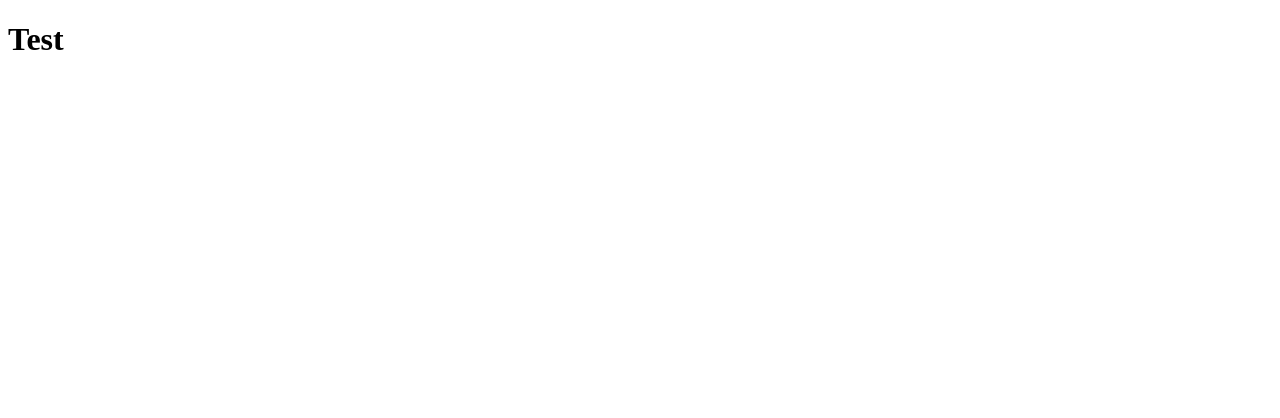
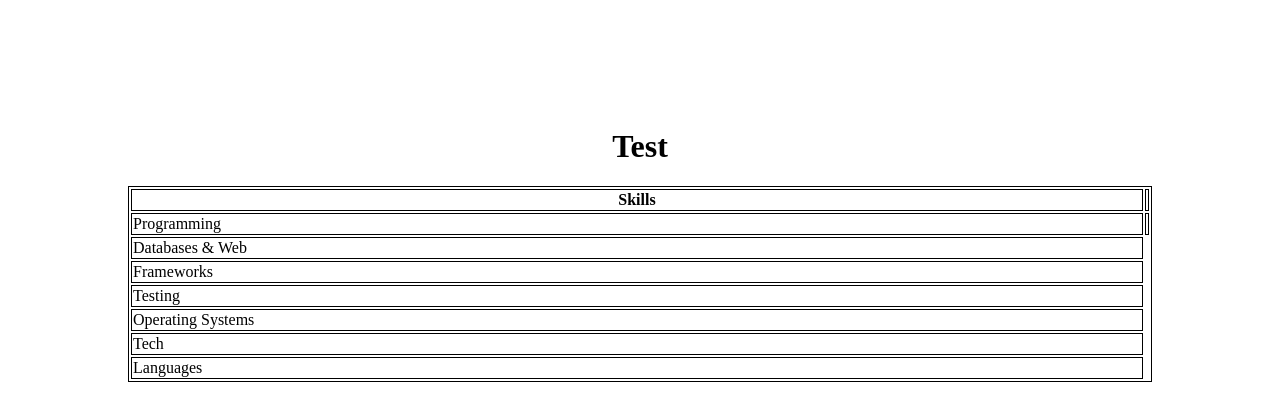
Before and after one commit to aexko/alexkao.github.io, a plain HTML site: page index.html in a window 1280 px wide. Drawn offline with Linux system fonts and the light colour scheme.

Commit message:
started the Skills block

```diff
--- a/index.html
+++ b/index.html
@@ -5,12 +5,44 @@
     <meta charset="UTF-8">
     <meta http-equiv="X-UA-Compatible" content="IE=edge">
     <meta name="viewport" content="width=device-width, initial-scale=1.0">
+    <link rel="stylesheet" href="style.css">
     <title>Alex Kao - Curriculum vitae</title>
 </head>
 
 <body>
+<h1>Test</h1>
 
-    <h1>Test</h1>
+<div class="skills">
+<table>
+    <tr>
+        <th>Skills</th>
+        <th></th>
+    </tr>
+    <tr>
+        <td>Programming</td>
+        <td></td>
+    </tr>
+    <tr>
+        <td>Databases & Web</td>
+    </tr>
+    <tr>
+        <td>Frameworks</td>
+    </tr>
+    <tr>
+        <td>Testing</td>
+    </tr>
+    <tr>
+        <td>Operating Systems</td>
+    </tr>
+    <tr>
+        <td>Tech</td>
+    </tr>
+    <tr>
+        <td>Languages</td>
+    </tr>
+</table>
+</div>
+
 
 </body>
 
--- /dev/null
+++ b/style.css
@@ -0,0 +1,12 @@
+table, th, td {
+    width:100%;
+    border: solid 1px black;
+}
+
+body {
+    margin: 10%;
+}
+
+h1 {
+    text-align: center;
+}
```
